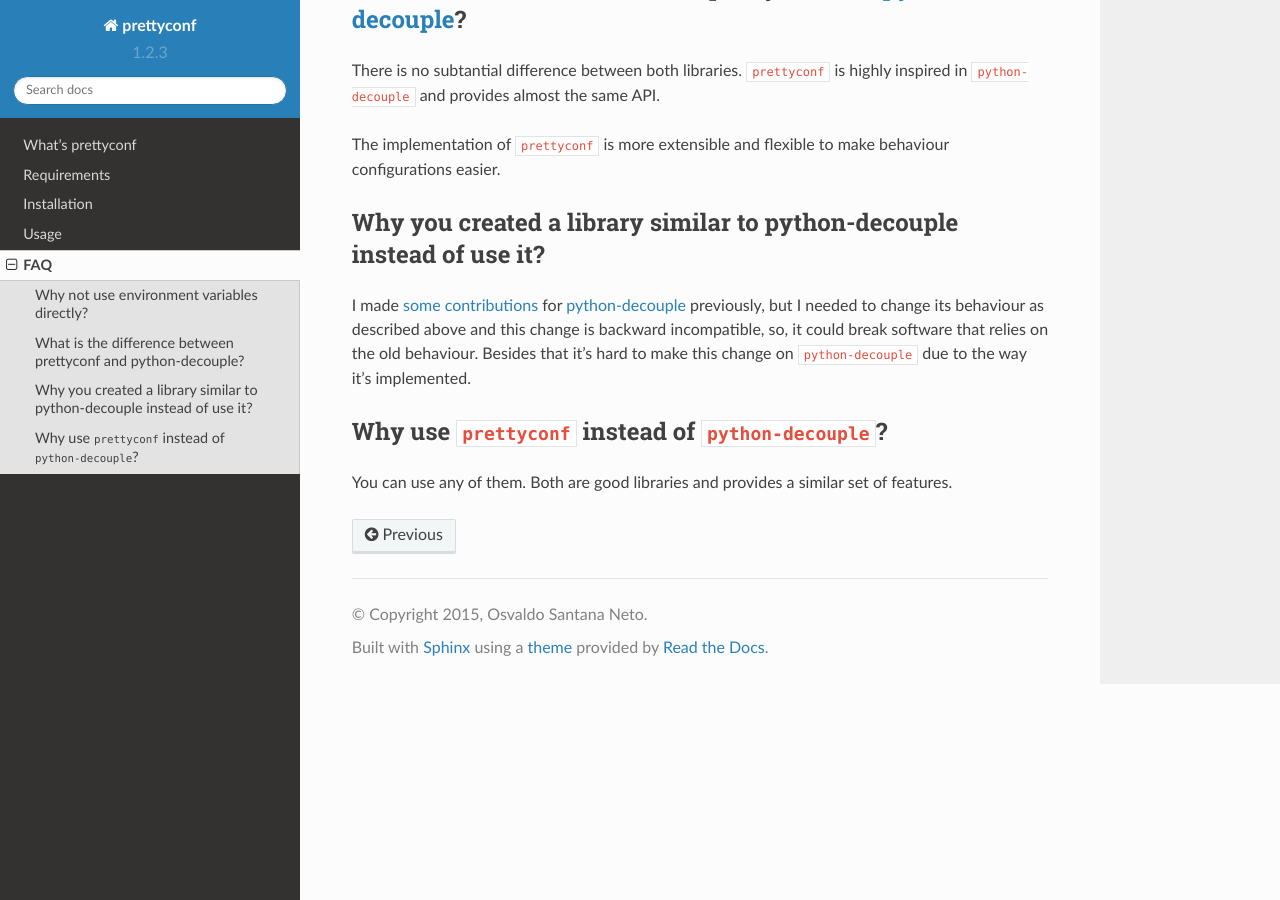
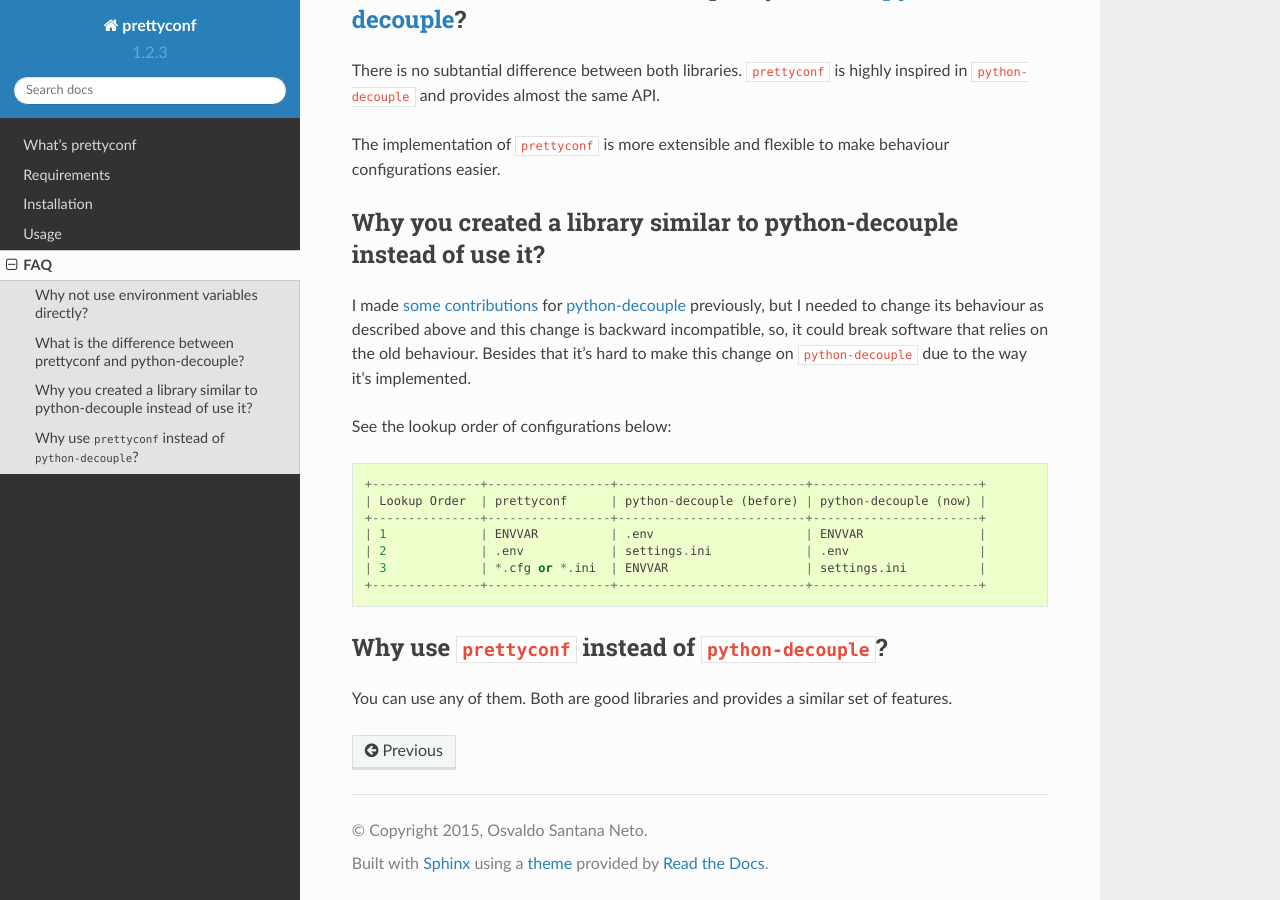
Before and after one commit to osantana/prettyconf, a Sphinx documentation site: the page built from docs/source/faq.rst, in a window 1280 px wide and 900 px high, scrolled down 677 px. Built offline with Sphinx 7.4.7 and the Read the Docs theme 2.0.0, drawn with Linux system fonts in a browser that asks for light colours.

Commit message:
Add more informations about python-decouple vs. prettyconf at FAQ (Fixes #16 again)

```diff
--- a/CHANGES.txt
+++ b/CHANGES.txt
@@ -2,6 +2,7 @@
 =====
 
   - Fix a blocker issue with ``config.eval`` cast and add a test to prevent regressions
+  - Add more informations about python-decouple vs. prettyconf at FAQ (Fixes #16 again)
 
 1.2.2
 =====
--- a/docs/source/faq.rst
+++ b/docs/source/faq.rst
@@ -35,6 +35,7 @@
 The implementation of ``prettyconf`` is more extensible and flexible to make
 behaviour configurations easier.
 
+
 Why you created a library similar to python-decouple instead of use it?
 ~~~~~~~~~~~~~~~~~~~~~~~~~~~~~~~~~~~~~~~~~~~~~~~~~~~~~~~~~~~~~~~~~~~~~~~
 
@@ -44,8 +45,19 @@
 Besides that it's hard to make this change on ``python-decouple`` due to
 the way it's implemented.
 
+See the lookup order of configurations below::
+
+    +---------------+-----------------+--------------------------+-----------------------+
+    | Lookup Order  | prettyconf      | python-decouple (before) | python-decouple (now) |
+    +---------------+-----------------+--------------------------+-----------------------+
+    | 1             | ENVVAR          | .env                     | ENVVAR                |
+    | 2             | .env            | settings.ini             | .env                  |
+    | 3             | *.cfg or *.ini  | ENVVAR                   | settings.ini          |
+    +---------------+-----------------+--------------------------+-----------------------+
+
 .. _some: https://github.com/henriquebastos/python-decouple/pull/4
 .. _contributions: https://github.com/henriquebastos/python-decouple/pull/5
+
 
 Why use ``prettyconf`` instead of ``python-decouple``?
 ~~~~~~~~~~~~~~~~~~~~~~~~~~~~~~~~~~~~~~~~~~~~~~~~~~~~~~
```
